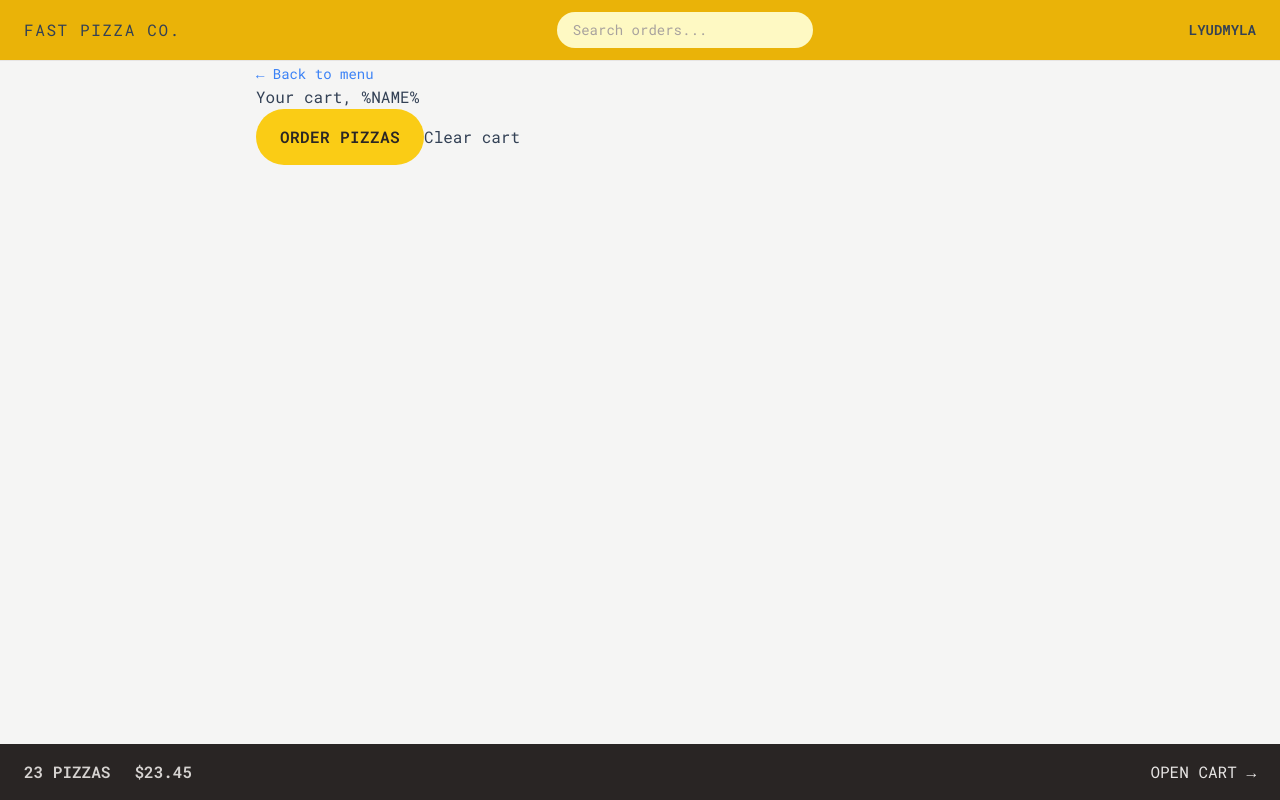
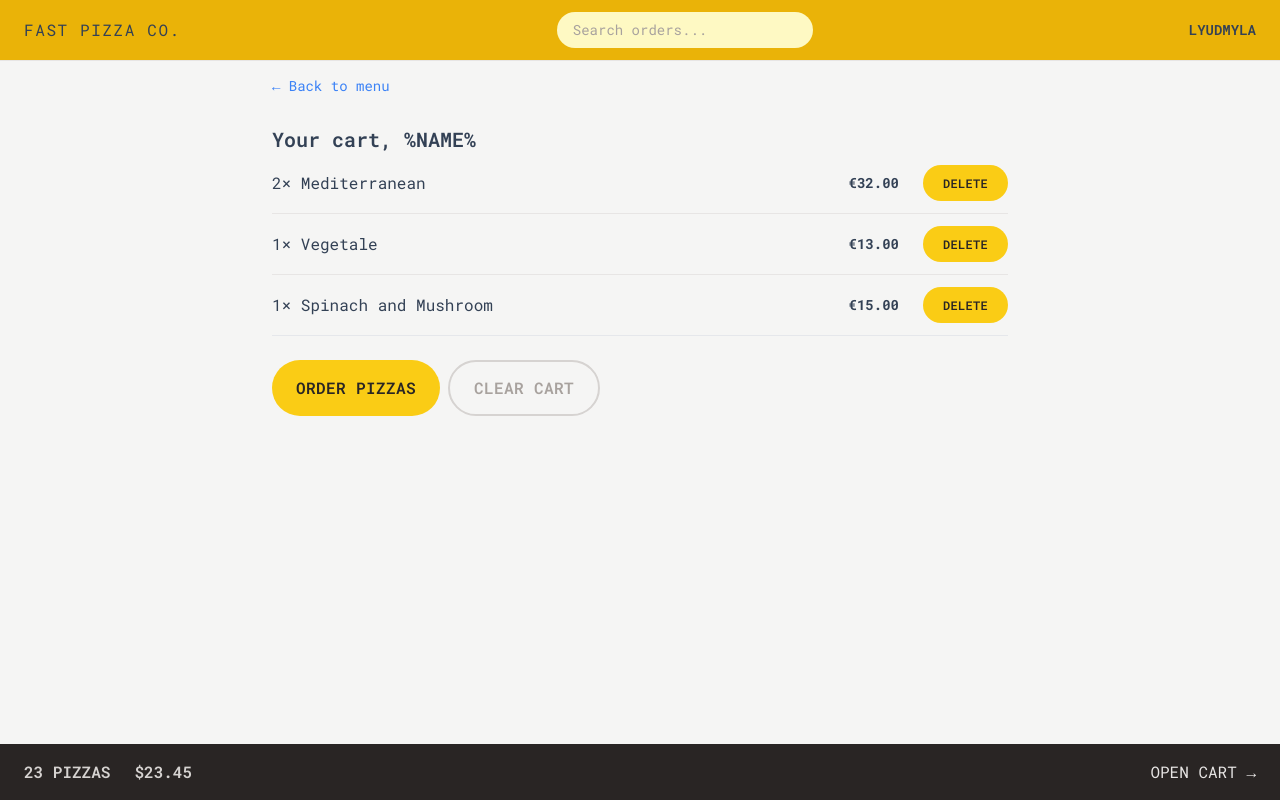
Before and after one commit to milaandrushchenko/fast-pizza, a React (Vite) app: page /cart in a window 1280 px wide. Built offline with nearby package versions, Linux system fonts and the light colour scheme.

Commit message:
style: style cart

```diff
--- a/src/features/cart/Cart.jsx
+++ b/src/features/cart/Cart.jsx
@@ -1,5 +1,6 @@
 import Button from '../../ui/Button';
 import LinkButton from '../../ui/LinkButton';
+import CartItem from './CartItem';
 
 const fakeCart = [
   {
@@ -29,16 +30,22 @@
   const cart = fakeCart;
 
   return (
-    <div>
+    <div className="px-4 py-3">
       <LinkButton to="/menu">&larr; Back to menu</LinkButton>
 
-      <h2>Your cart, %NAME%</h2>
+      <h2 className="mt-7 text-xl font-semibold">Your cart, %NAME%</h2>
 
-      <div>
+      <ul className="divide-y divide-stone-200 border-b">
+        {cart.map((item) => (
+          <CartItem item={item} key={item.key} />
+        ))}
+      </ul>
+
+      <div className="mt-6 space-x-2">
         <Button type="primary" to="/order/new">
           Order pizzas
         </Button>
-        <button>Clear cart</button>
+        <Button type="secondary">Clear cart</Button>
       </div>
     </div>
   );
--- a/src/features/cart/CartItem.jsx
+++ b/src/features/cart/CartItem.jsx
@@ -1,15 +1,17 @@
-import { formatCurrency } from "../../utils/helpers";
+import Button from '../../ui/Button';
+import { formatCurrency } from '../../utils/helpers';
 
 function CartItem({ item }) {
   const { pizzaId, name, quantity, totalPrice } = item;
 
   return (
-    <li>
-      <p>
+    <li className="py-3 sm:flex sm:items-center sm:justify-between">
+      <p className="mb-1 sm:mb-0">
         {quantity}&times; {name}
       </p>
-      <div>
-        <p>{formatCurrency(totalPrice)}</p>
+      <div className="flex items-center justify-between sm:gap-6">
+        <p className="text-sm font-bold">{formatCurrency(totalPrice)}</p>
+        <Button type="small">Delete</Button>
       </div>
     </li>
   );
--- a/src/features/menu/MenuItem.jsx
+++ b/src/features/menu/MenuItem.jsx
@@ -11,7 +11,7 @@
         alt={name}
         className={`h-24 ${soldOut ? 'opacity-70 grayscale' : ''}`}
       />
-      <div className="flex flex-grow flex-col">
+      <div className="flex flex-grow flex-col pt-0.5">
         <p className="font-medium">{name}</p>
         <p className="text-sm capitalize italic text-stone-500">
           {ingredients.join(', ')}
--- a/src/ui/Button.jsx
+++ b/src/ui/Button.jsx
@@ -7,6 +7,8 @@
   const styles = {
     primary: base + ' px-4 py-3 md:px-6 md:py-4',
     small: base + ' px-4 py-2 md:px-5 md:py-2.5 text-xs',
+    secondary:
+      ' inline-block rounded-full border-2 border-stone-300 font-semibold uppercase tracking-wide text-stone-400 transition-colors duration-300 hover:bg-stone-300 hover:text-stone-800  focus:bg-stone-300 focus:text-stone-800 focus:outline-none focus:ring focus:ring-stone-300 focus:ring-offset-2 disabled:cursor-not-allowed disabled:bg-slate-600 px-4 py-2.5 md:px-6 md:py-3.5',
   };
 
   if (to)
```
